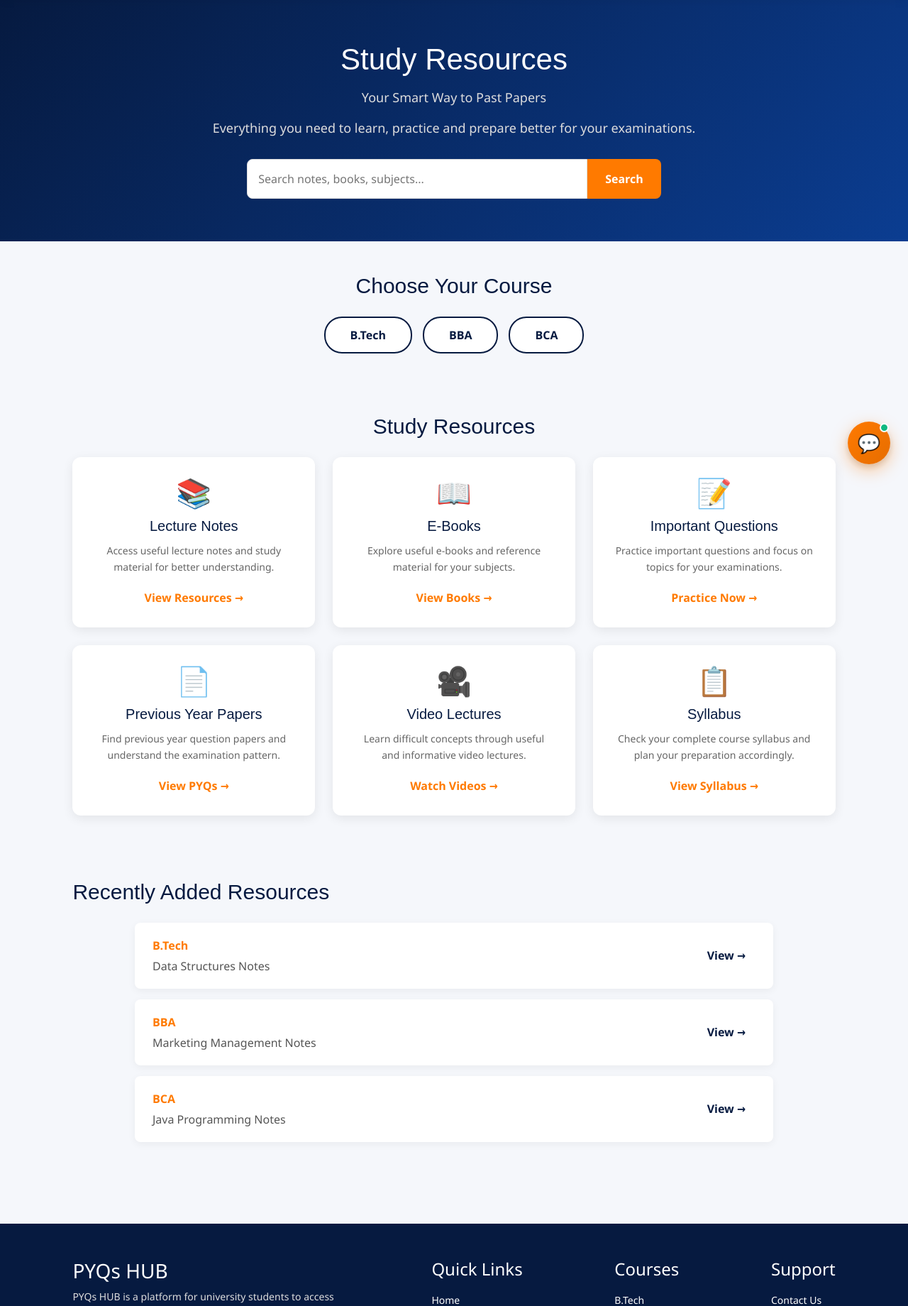
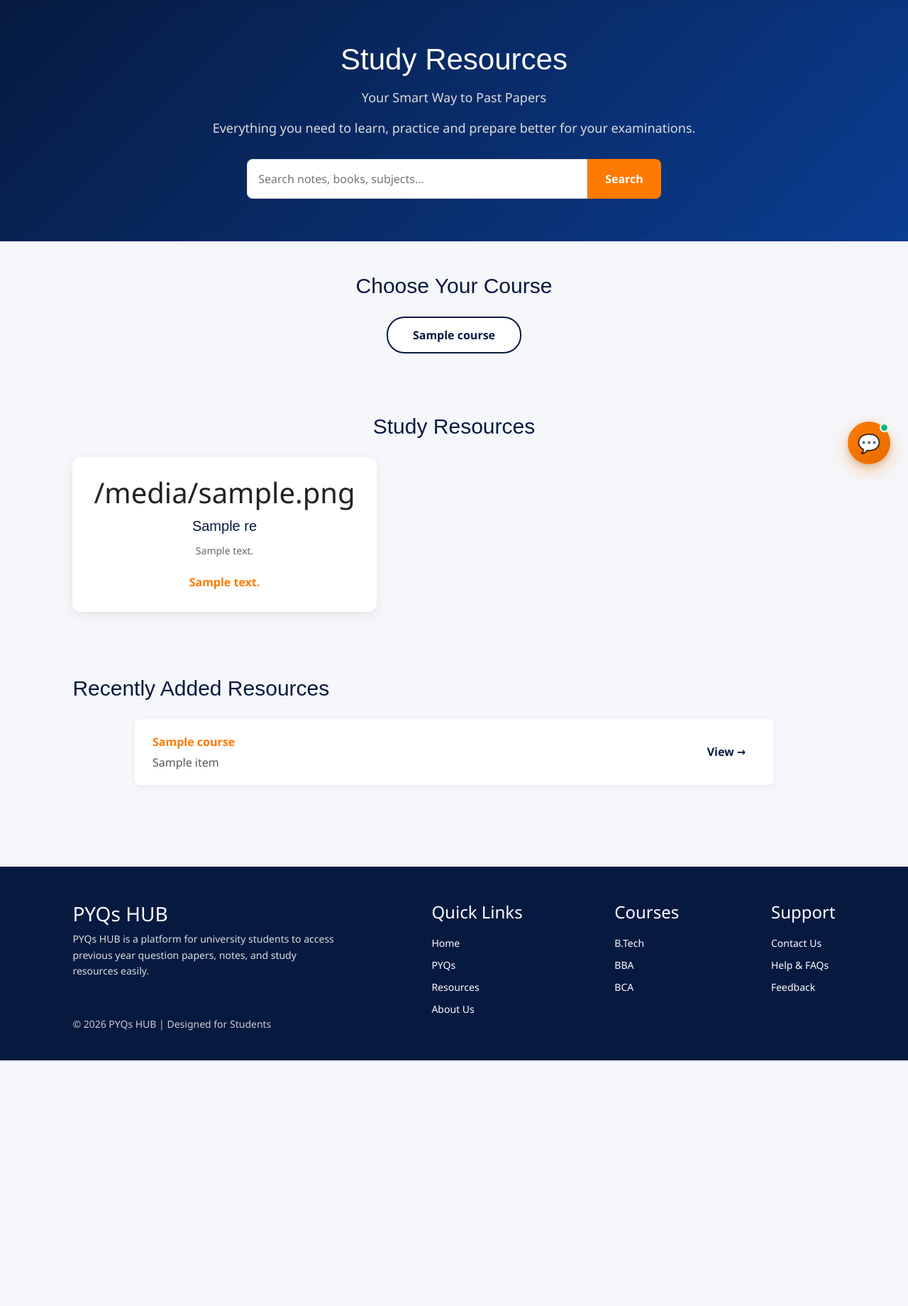
Before and after one commit to adnanmohd01/pyqhub, a Flask app: template templates/studyreso.html in a window 1280 px wide. Shown: the part 121-1961 px from the top of the page at 71% size. After the commit the page ends 1615 px from the top, so only its background shows below. Run offline with Flask 3, Linux system fonts and the light colour scheme; the template is opened without the code that fills it: most values are stand-ins (such as "Sample title", 1, 10 or a date in 2020).

Commit message:
dynamic website

```diff
--- a/app.py
+++ b/app.py
@@ -1,13 +1,34 @@
+import json
+import os
 from flask import Flask, render_template, request, redirect, url_for, flash
 
 app = Flask(__name__)
 app.secret_key = "invertis-pyqs-hub-secret-key"
 
+DATA_DIR = os.path.join(os.path.dirname(__file__), "data")
+
+
+def load_courses():
+    json_path = os.path.join(DATA_DIR, "courses.json")
+    if os.path.exists(json_path):
+        with open(json_path, "r", encoding="utf-8") as f:
+            return json.load(f)
+    return []
+
+
+def load_study_resources():
+    json_path = os.path.join(DATA_DIR, "study_resources.json")
+    if os.path.exists(json_path):
+        with open(json_path, "r", encoding="utf-8") as f:
+            return json.load(f)
+    return {"courses": [], "resources": [], "recent_resources": []}
+
 
 @app.route("/")
 @app.route("/home")
 def home():
-    return render_template("pyqhub.html")
+    cards = load_courses()
+    return render_template("pyqhub.html", cards=cards)
 
 
 @app.route("/about")
@@ -23,7 +44,13 @@ def btech():
 @app.route("/study-resources")
 @app.route("/studyreso")
 def study_resources():
-    return render_template("studyreso.html")
+    data = load_study_resources()
+    return render_template(
+        "studyreso.html",
+        resources=data.get("resources", []),
+        recent_resources=data.get("recent_resources", []),
+        courses=data.get("courses", []),
+    )
 
 
 @app.route("/contact", methods=["GET", "POST"])
--- a/static/css/style.css
+++ b/static/css/style.css
@@ -72,6 +72,7 @@ body {
         opacity: 0;
         transform: translateY(20px);
     }
+
     to {
         opacity: 1;
         transform: translateY(0);
@@ -192,7 +193,7 @@ img {
 }
 
 .cards .card-body .card-img-top {
-    height: 180px;
+    height: 250px;
     object-fit: cover;
     border-radius: var(--radius-md);
     margin-bottom: 16px;
@@ -564,7 +565,7 @@ img {
     font-family: var(--font-heading);
 }
 
-.contact-info > p {
+.contact-info>p {
     color: var(--text-light-muted);
     line-height: 1.6;
     margin-bottom: 35px;
@@ -1406,8 +1407,15 @@ img {
 }
 
 @keyframes chatFadeIn {
-    from { opacity: 0; transform: translateY(8px); }
-    to { opacity: 1; transform: translateY(0); }
+    from {
+        opacity: 0;
+        transform: translateY(8px);
+    }
+
+    to {
+        opacity: 1;
+        transform: translateY(0);
+    }
 }
 
 .chat-msg.bot {
@@ -1468,8 +1476,15 @@ img {
 }
 
 @keyframes blinkCursor {
-    0%, 100% { opacity: 1; }
-    50% { opacity: 0; }
+
+    0%,
+    100% {
+        opacity: 1;
+    }
+
+    50% {
+        opacity: 0;
+    }
 }
 
 
@@ -1496,12 +1511,25 @@ img {
     animation: typingBounce 1.2s infinite ease-in-out;
 }
 
-.typing-dot:nth-child(2) { animation-delay: 0.2s; }
-.typing-dot:nth-child(3) { animation-delay: 0.4s; }
+.typing-dot:nth-child(2) {
+    animation-delay: 0.2s;
+}
+
+.typing-dot:nth-child(3) {
+    animation-delay: 0.4s;
+}
 
 @keyframes typingBounce {
-    0%, 80%, 100% { transform: translateY(0); }
-    40% { transform: translateY(-5px); }
+
+    0%,
+    80%,
+    100% {
+        transform: translateY(0);
+    }
+
+    40% {
+        transform: translateY(-5px);
+    }
 }
 
 .chat-footer {
--- a/templates/studyreso.html
+++ b/templates/studyreso.html
@@ -33,9 +33,9 @@
     <section class="courses">
         <h2>Choose Your Course</h2>
         <div class="course-buttons">
-            <button>B.Tech</button>
-            <button>BBA</button>
-            <button>BCA</button>
+            {% for course in courses %}
+            <button>{{ course }}</button>
+            {% endfor %}
         </div>
     </section>
 
@@ -44,71 +44,14 @@
         <h2>Study Resources</h2>
 
         <div class="resource-container">
-            <!-- Card 1 -->
+            {% for res in resources %}
             <div class="resource-card">
-                <div class="icon">📚</div>
-                <h3>Lecture Notes</h3>
-                <p>
-                    Access useful lecture notes and study
-                    material for better understanding.
-                </p>
-                <a href="#">View Resources →</a>
+                <div class="icon">{{ res.icon }}</div>
+                <h3>{{ res.title }}</h3>
+                <p>{{ res.description }}</p>
+                <a href="{{ url_for(res.endpoint) if res.endpoint else (res.link or '#') }}">{{ res.button_text }}</a>
             </div>
-
-            <!-- Card 2 -->
-            <div class="resource-card">
-                <div class="icon">📖</div>
-                <h3>E-Books</h3>
-                <p>
-                    Explore useful e-books and reference
-                    material for your subjects.
-                </p>
-                <a href="#">View Books →</a>
-            </div>
-
-            <!-- Card 3 -->
-            <div class="resource-card">
-                <div class="icon">📝</div>
-                <h3>Important Questions</h3>
-                <p>
-                    Practice important questions and focus
-                    on topics for your examinations.
-                </p>
-                <a href="#">Practice Now →</a>
-            </div>
-
-            <!-- Card 4 -->
-            <div class="resource-card">
-                <div class="icon">📄</div>
-                <h3>Previous Year Papers</h3>
-                <p>
-                    Find previous year question papers and
-                    understand the examination pattern.
-                </p>
-                <a href="{{ url_for('btech') }}">View PYQs →</a>
-            </div>
-
-            <!-- Card 5 -->
-            <div class="resource-card">
-                <div class="icon">🎥</div>
-                <h3>Video Lectures</h3>
-                <p>
-                    Learn difficult concepts through useful
-                    and informative video lectures.
-                </p>
-                <a href="#">Watch Videos →</a>
-            </div>
-
-            <!-- Card 6 -->
-            <div class="resource-card">
-                <div class="icon">📋</div>
-                <h3>Syllabus</h3>
-                <p>
-                    Check your complete course syllabus and
-                    plan your preparation accordingly.
-                </p>
-                <a href="#">View Syllabus →</a>
-            </div>
+            {% endfor %}
         </div>
     </section>
 
@@ -116,29 +59,15 @@
     <section class="recent">
         <h2>Recently Added Resources</h2>
         <div class="recent-container">
+            {% for item in recent_resources %}
             <div class="recent-item">
                 <div>
-                    <strong>B.Tech</strong>
-                    <p>Data Structures Notes</p>
+                    <strong>{{ item.course }}</strong>
+                    <p>{{ item.title }}</p>
                 </div>
-                <a href="#">View →</a>
+                <a href="{{ item.link or '#' }}">View →</a>
             </div>
-
-            <div class="recent-item">
-                <div>
-                    <strong>BBA</strong>
-                    <p>Marketing Management Notes</p>
-                </div>
-                <a href="#">View →</a>
-            </div>
-
-            <div class="recent-item">
-                <div>
-                    <strong>BCA</strong>
-                    <p>Java Programming Notes</p>
-                </div>
-                <a href="#">View →</a>
-            </div>
+            {% endfor %}
         </div>
     </section>
 
```
Also changed, not shown: data/courses.json (added, +42 -0 lines), data/study_resources.json (added, +80 -0 lines), templates/pyqhub.html (+7 -42 lines).
